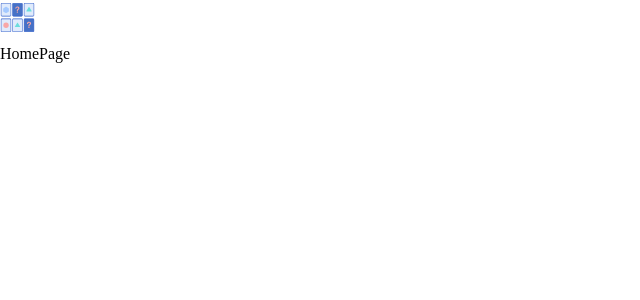
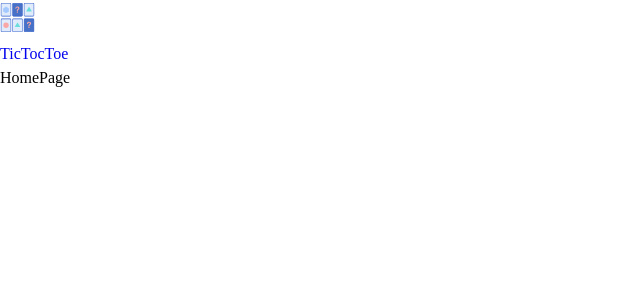
Before and after one commit to Sandreass/React-Game, a React (Vite) app: page / in a window 1280 px wide. Shown: the top 300 px of the page, without its empty margins (0-640 px from the left). Built offline with nearby package versions, Linux system fonts and the light colour scheme.

Commit message:
adding tictoctoepage

```diff
--- a/src/components/navbar/NavBar.tsx
+++ b/src/components/navbar/NavBar.tsx
@@ -10,6 +10,11 @@ const NavBar = () => {
         <NavLink to="/">
           <img src={games} alt="game logo" />
         </NavLink>
+        <ul>
+          <li>
+            <NavLink to="/tictictoe">TicTocToe</NavLink>
+          </li>
+        </ul>
       </nav>
     </header>
   );
--- a/src/components/routes.tsx
+++ b/src/components/routes.tsx
@@ -1,6 +1,7 @@
 import { RouteObject } from "react-router-dom";
 import HomePage from "../pages/HomePage";
 import App from "../App";
+import TicTocToePage from "../pages/TicTocToePage";
 
 export const routesObj: RouteObject[] = [
   {
@@ -11,6 +12,10 @@ export const routesObj: RouteObject[] = [
         index: true,
         element: <HomePage />,
       },
+      {
+        path: "tictictoe",
+        element: <TicTocToePage />,
+      },
     ],
   },
 ];
--- /dev/null
+++ b/src/pages/TicTocToePage.tsx
@@ -0,0 +1,9 @@
+
+
+const TicTocToePage = () => {
+  return (
+    <div>TicTocToePage</div>
+  )
+}
+
+export default TicTocToePage
```
